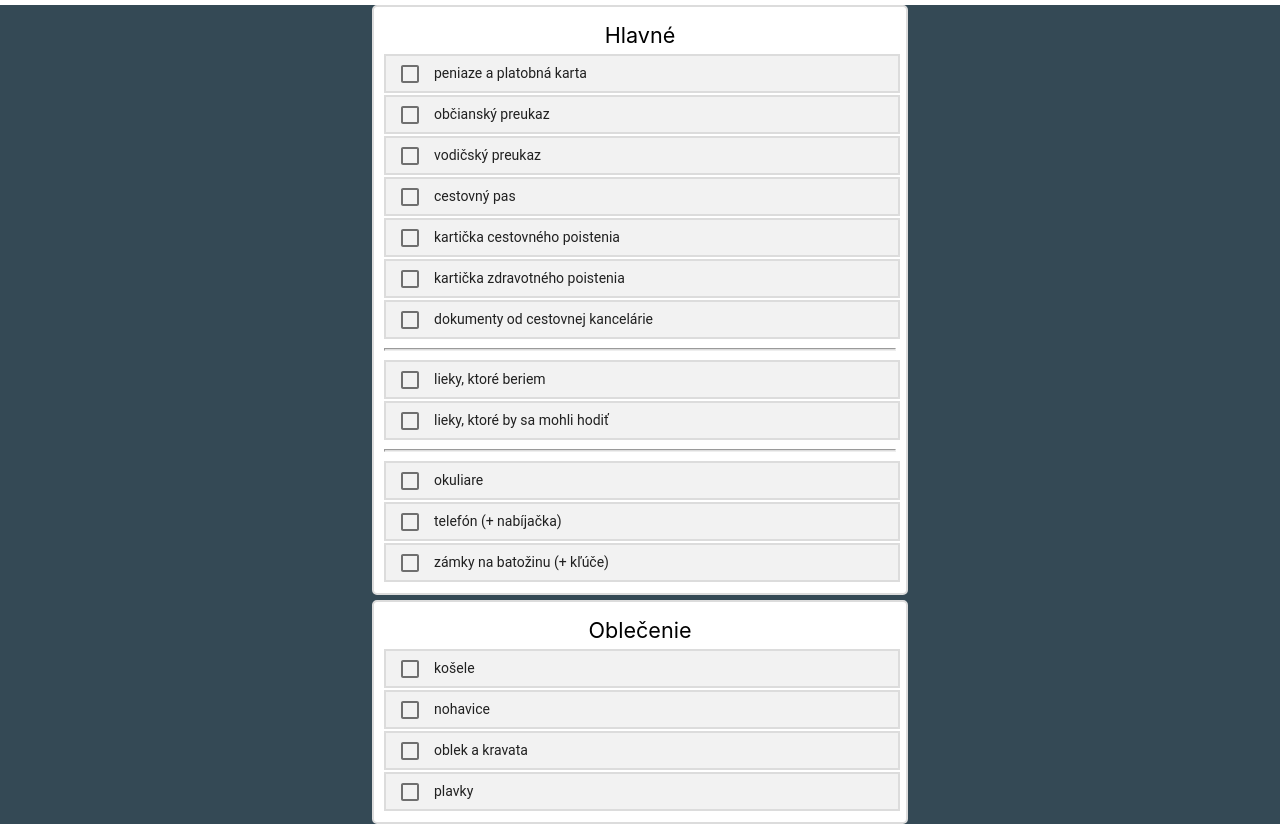
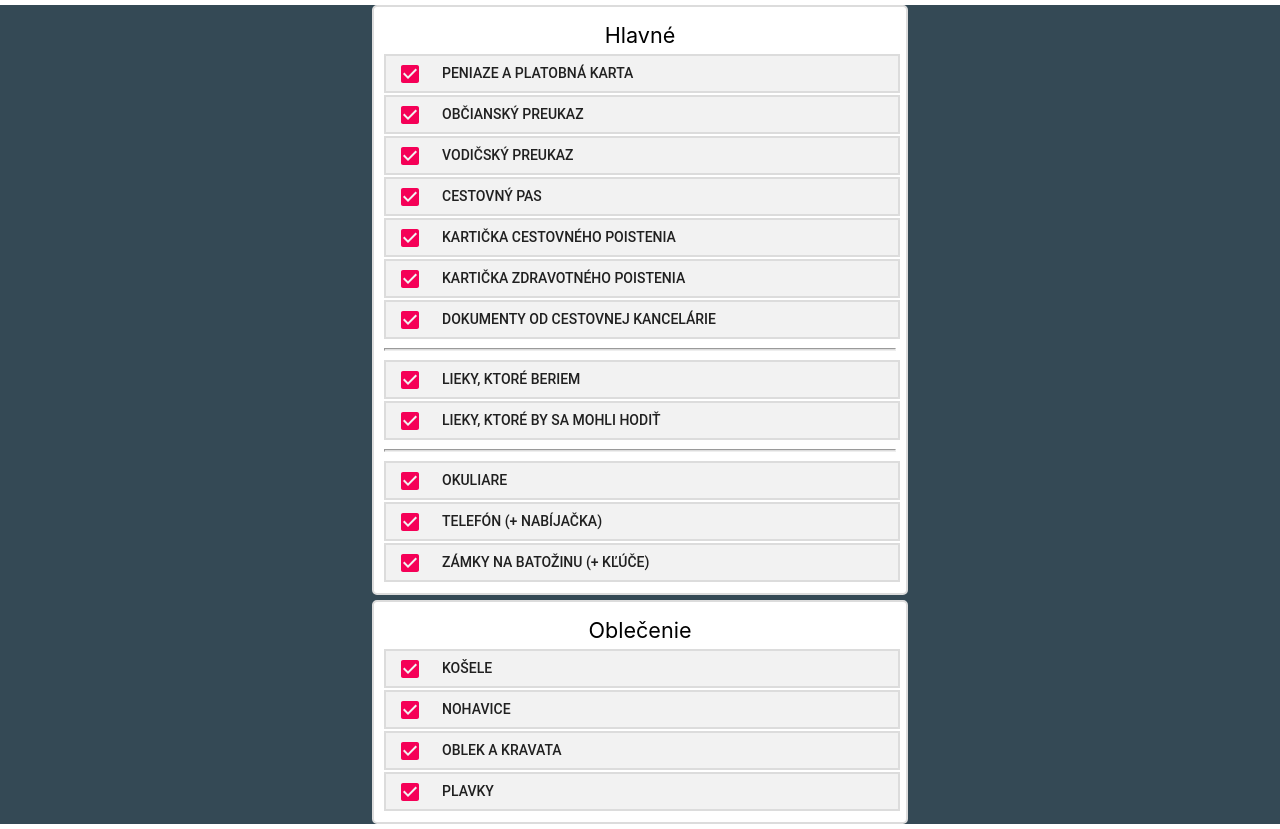
Before and after one commit to r3mus99/simple-travel-list, a React (Create React App) app: page / in a window 1280 px wide. Built offline with nearby package versions, Linux system fonts and the light colour scheme.

Commit message:
style upgrade v2

```diff
--- a/src/Item.js
+++ b/src/Item.js
@@ -2,15 +2,41 @@ import './App.css';
 import React, { Component } from 'react';
 import Checkbox from '@material-ui/core/Checkbox';
 import FormControlLabel from '@material-ui/core/FormControlLabel';
+import Button from '@material-ui/core/Button';
 
 class SingleItem extends Component {
+
+    constructor(props){
+        super(props);
+
+        this.state = {
+            chcboxValue: true
+        };
+
+        this.handleChange = this.handleChange.bind(this);
+    }
+
+
+    handleChange(){
+        this.setState({chcboxValue: !this.state.chcboxValue});
+    }
+
     render() {
         return(
             <div>
                 <FormControlLabel className="item"
-                    control={<Checkbox/>}
-                    label={this.props.label}
+                    control={
+                        <div>
+                            <Checkbox checked={this.state.chcboxValue}/>
+                            <Button onClick={this.handleChange}>
+                                {this.props.label}
+                            </Button>
+                        </div>
+
+                }
+                    // label={this.props.label}
                 />
+
             </div>
         )
     }
```
